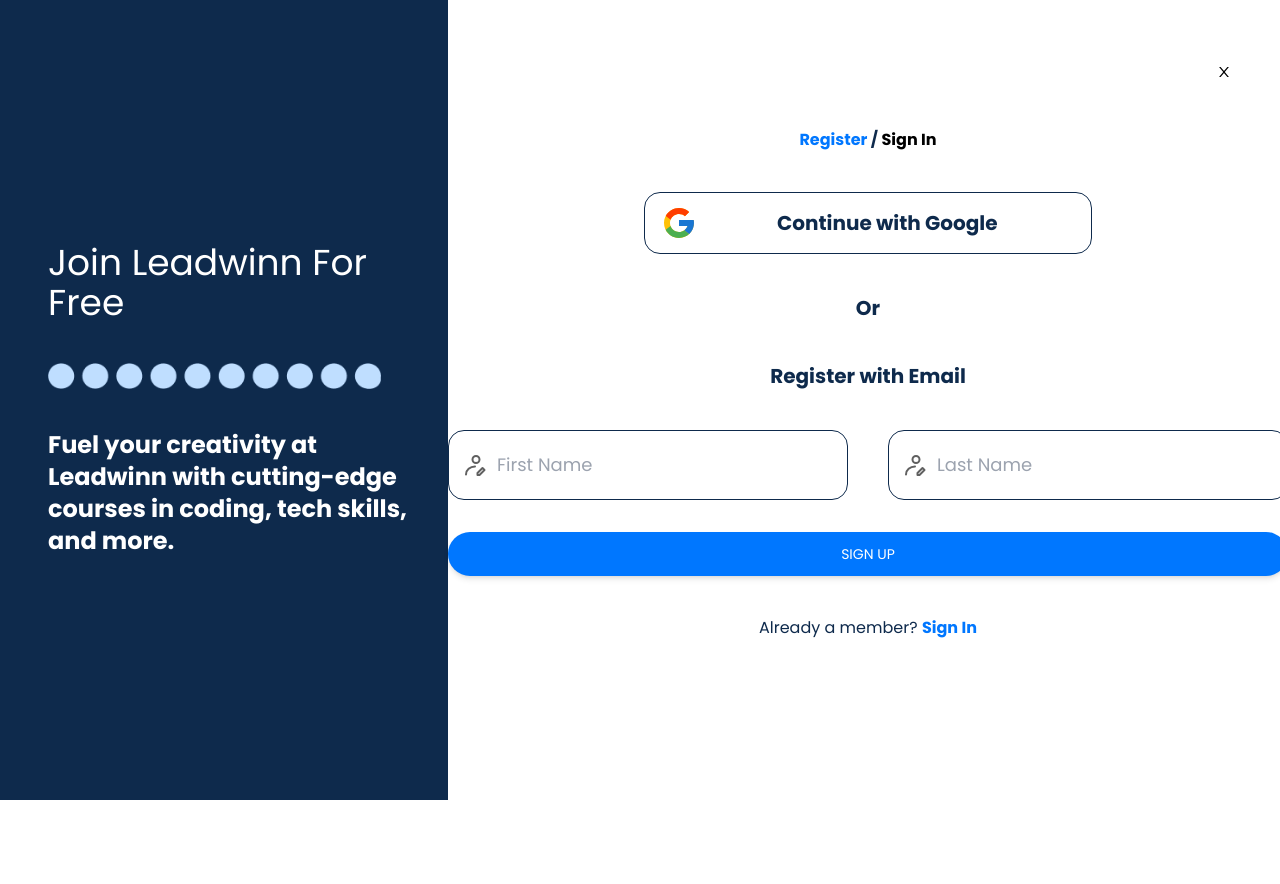
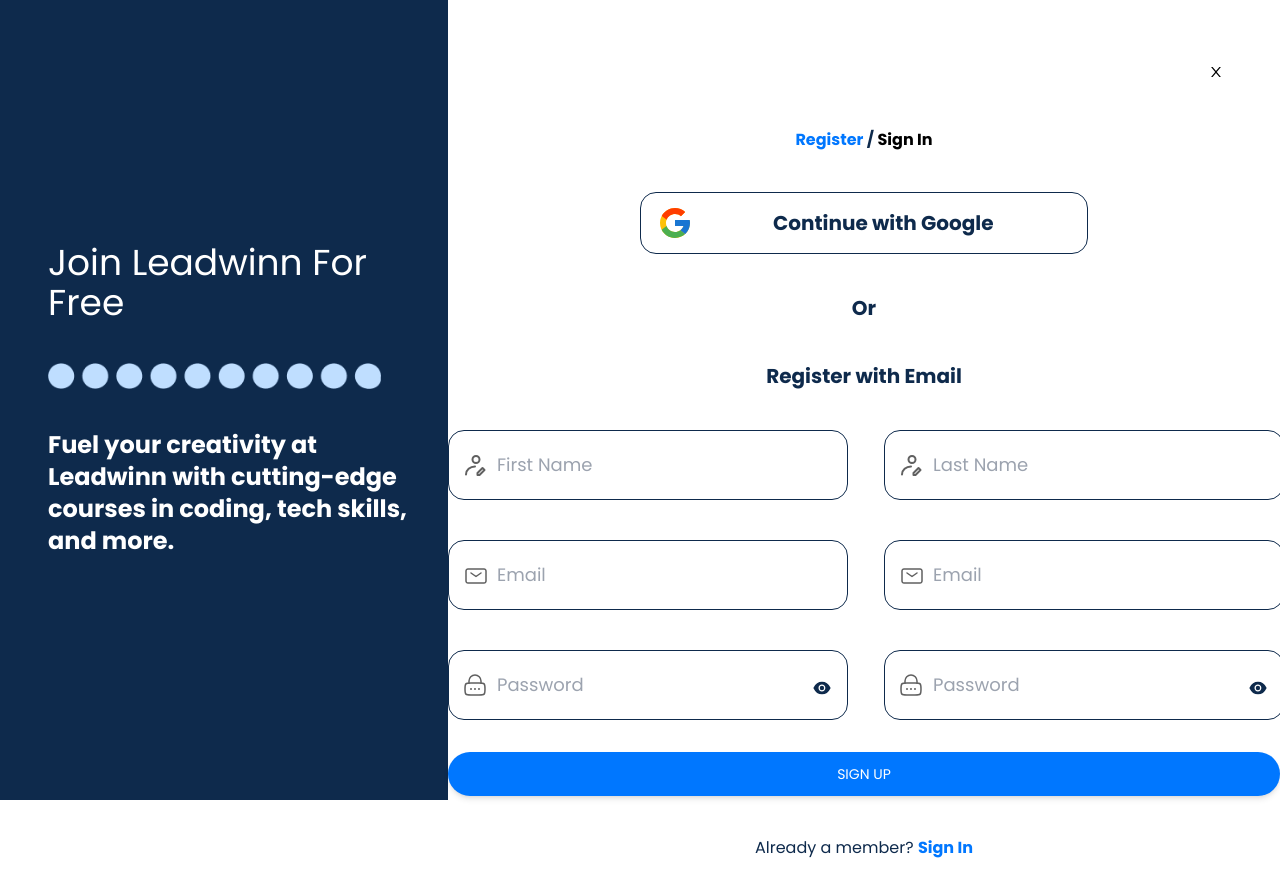
Before and after one commit to Adeleyeha-17/Leadwinn-Academy, a React (Vite) app: page /register in a window 1280 px wide. Before the commit the page ends 800 px from the top, so only its background shows below. Built offline with nearby package versions, Linux system fonts and the light colour scheme.

Commit message:
updated register page

```diff
--- a/src/pages/Register.tsx
+++ b/src/pages/Register.tsx
@@ -3,8 +3,11 @@ import dotImage from "../../src/assets/dots.png";
 import OAuth from "../components/OAuth";
 import { motion } from "framer-motion";
 import { useState } from 'react';
-import { AiOutlineClose} from "react-icons/ai";
+import { AiOutlineClose, AiFillEyeInvisible, AiFillEye,} from "react-icons/ai";
 import editSvg from "../../src/assets/editname.svg"
+import mailSvg from "../../src/assets/mail.svg"
+import passwordSvg from "../../src/assets/password.svg"
+
 
 export const Register = () => {
 
@@ -18,12 +21,13 @@ export const Register = () => {
    const [formData, setFormData] = useState({
       firstName: "",
       lastName: "",
+      email: "",
       password: "",
       showPassword: false,
       rememberMe: true
     })
 
-    const { firstName, lastName } = formData
+    const { firstName, lastName, email, password, showPassword } = formData
 
     const onChange = (e: React.ChangeEvent<HTMLInputElement>) => {
       const { name, value } = e.target
@@ -33,10 +37,15 @@ export const Register = () => {
       }))
     }
 
-
-
     const handleGoBack = () => {
       history(-1)
+    }
+
+    const toggleShowPassword = () => {
+      setFormData(prevState => ({
+        ...prevState,
+        showPassword: !prevState.showPassword
+      }))
     }
 
   return (
@@ -70,7 +79,7 @@ export const Register = () => {
         <div>
 
 <form>
-  <div className="flex flex-col lg:flex-row gap-10 mb-8">
+  <div className="grid grid-cols-1 lg:grid-cols-2 gap-10 mb-8">
 
    <div className="relative ">
 
@@ -86,6 +95,48 @@ export const Register = () => {
 
     <img src={editSvg} className="absolute left-4 top-3 sm:top-4 xl:top-6"/>
     </div>
+
+    <div className="relative">
+
+                <input className="w-[20rem] sm:w-[23rem] lg:w-[18rem] xl:w-[25rem] pl-12 xl:py-5 py-3 text-base sm:text-lg text-gray-700 font-medium bg-white rounded-2xl transition ease-in-out border border-head-black focus:border-head-blue" type="text" name="email" value={email} placeholder="Email" onChange={onChange} />
+
+                <img src={mailSvg} className="absolute left-4 top-3 sm:top-4 xl:top-6"/>
+
+    </div>
+
+    <div className="relative">
+
+                <input className="w-[20rem] sm:w-[23rem] lg:w-[18rem] xl:w-[25rem] pl-12 xl:py-5 py-3 text-base sm:text-lg text-gray-700 font-medium bg-white rounded-2xl transition ease-in-out border border-head-black focus:border-head-blue" type="text" name="email" value={email} placeholder="Email" onChange={onChange} />
+
+                <img src={mailSvg} className="absolute left-4 top-3 sm:top-4 xl:top-6"/>
+
+    </div>
+
+    <div className="relative">
+                  <input className="w-[20rem] sm:w-[23rem] lg:w-[18rem] xl:w-[25rem] pl-12 xl:py-5 py-3 text-base sm:text-lg text-gray-700 font-medium bg-white border border-head-black focus:border-head-blue rounded-2xl transition ease-in-out" type={showPassword ? "text" : "password"} name="password" value={password} placeholder="Password" onChange={onChange} />
+                  {showPassword ? (
+                    <AiFillEyeInvisible className="absolute right-3 top-4 xl:top-7 text-xl cursor-pointer" onClick={toggleShowPassword} />
+                  ) : (
+                    <AiFillEye className="absolute right-3 top-4 xl:top-7 text-xl cursor-pointer" onClick={toggleShowPassword} />
+                  )}
+
+
+                <img src={passwordSvg} className="absolute left-4 top-3 sm:top-4 xl:top-6"/>
+                </div>
+
+                <div className="relative">
+                  <input className="w-[20rem] sm:w-[23rem] lg:w-[18rem] xl:w-[25rem] pl-12 xl:py-5 py-3 text-base sm:text-lg text-gray-700 font-medium bg-white border border-head-black focus:border-head-blue rounded-2xl transition ease-in-out" type={showPassword ? "text" : "password"} name="password" value={password} placeholder="Password" onChange={onChange} />
+                  {showPassword ? (
+                    <AiFillEyeInvisible className="absolute right-3 top-4 xl:top-7 text-xl cursor-pointer" onClick={toggleShowPassword} />
+                  ) : (
+                    <AiFillEye className="absolute right-3 top-4 xl:top-7 text-xl cursor-pointer" onClick={toggleShowPassword} />
+                  )}
+
+
+                <img src={passwordSvg} className="absolute left-4 top-3 sm:top-4 xl:top-6"/>
+                </div>
+
+
   </div>
 
 
```
